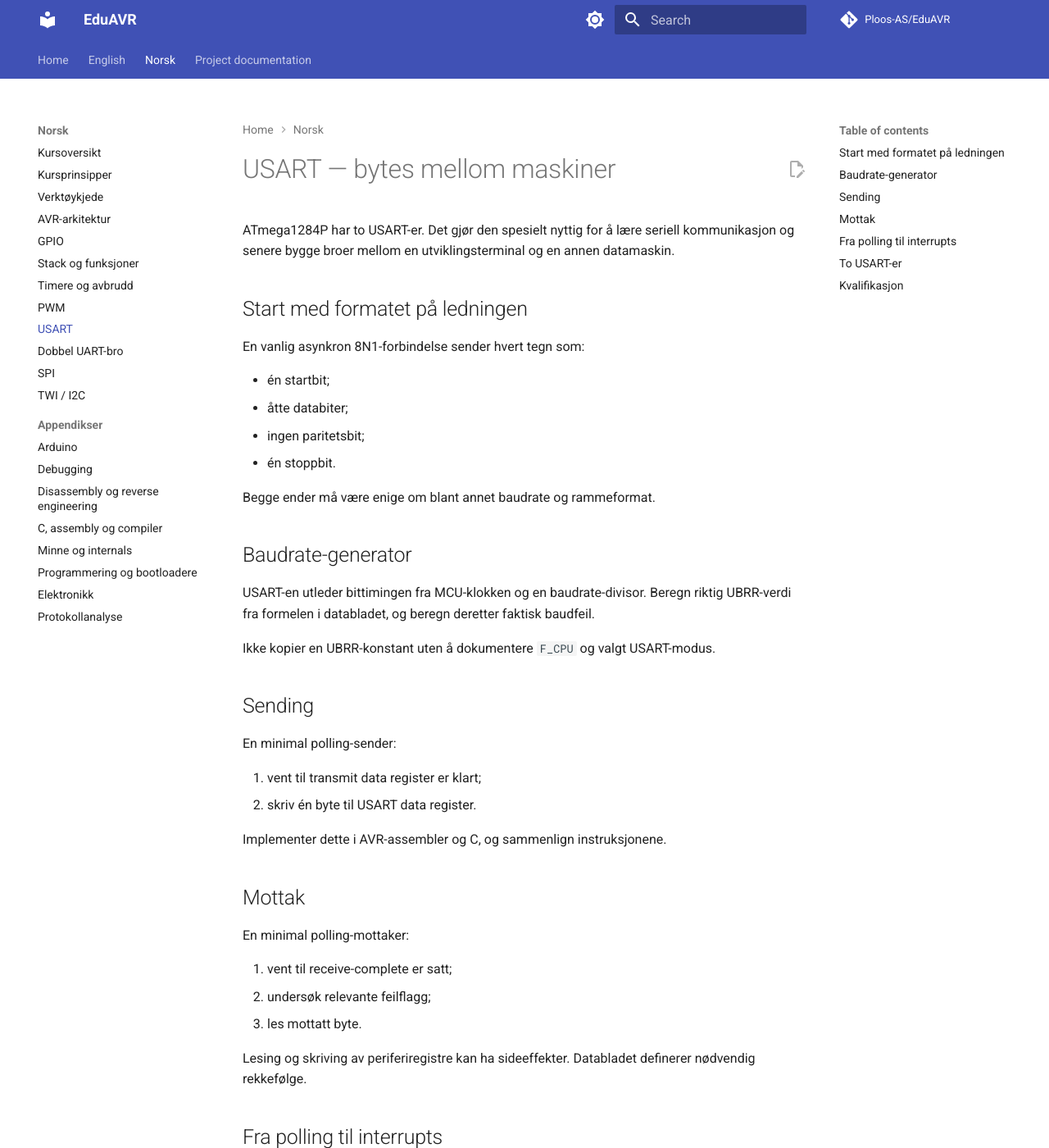
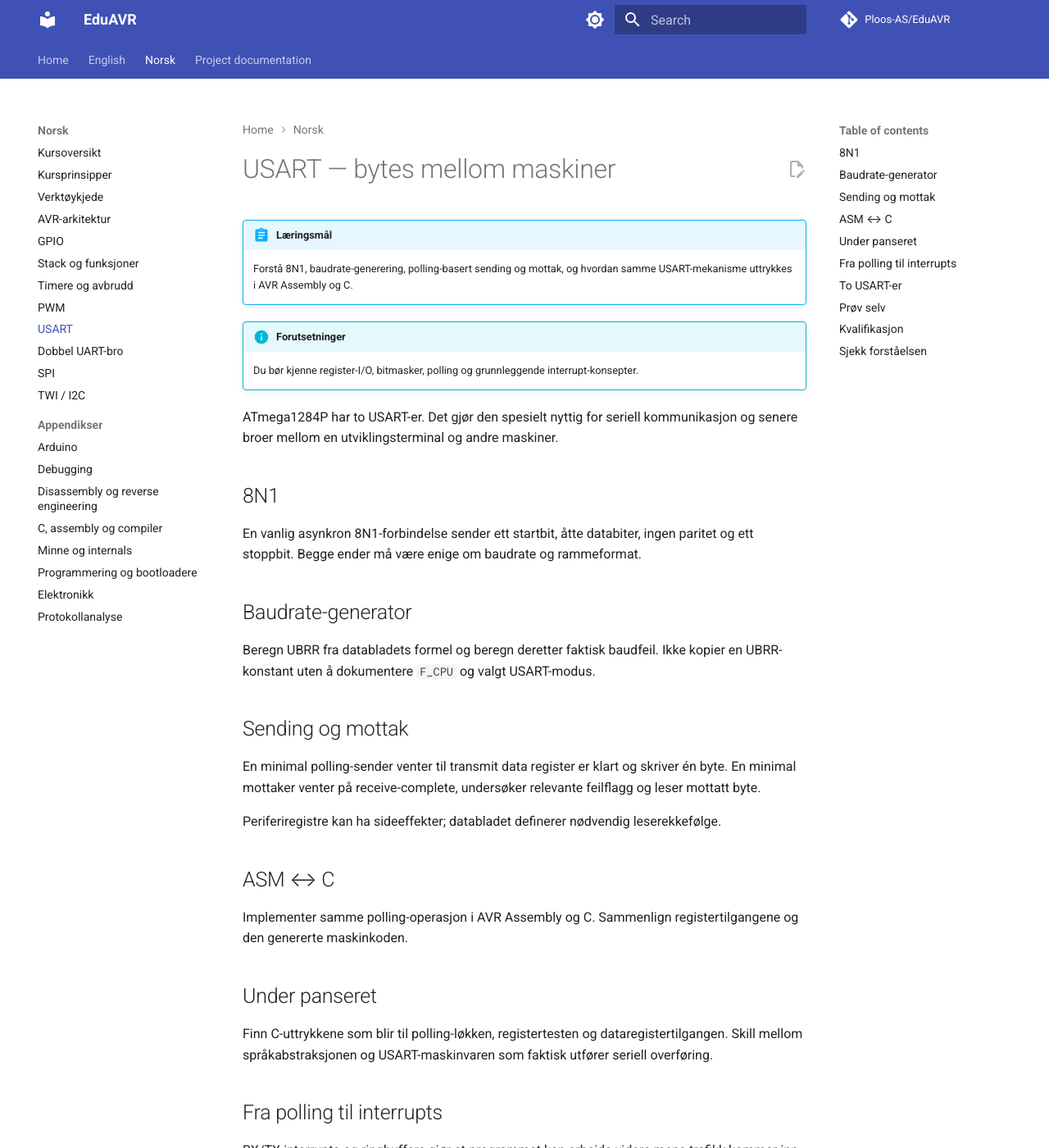
Before and after one commit to Ploos-AS/EduAVR, an MkDocs documentation site: the page built from docs/no/07-usart.md, in a window 1280 px wide and 1400 px high. Shown: the whole window at 82% size. Built offline with MkDocs 1.6.1 and Material for MkDocs 9.7.7, drawn with Linux system fonts in a browser that asks for light colours; comment, search, counter and statistics services are not loaded; some of the changed text lies outside the part shown.

Commit message:
docs: harmonize core lesson structure

````diff
--- a/docs/no/07-usart.md
+++ b/docs/no/07-usart.md
@@ -1,59 +1,64 @@
 # USART — bytes mellom maskiner
 
-ATmega1284P har to USART-er. Det gjør den spesielt nyttig for å lære seriell kommunikasjon og senere bygge broer mellom en utviklingsterminal og en annen datamaskin.
+!!! abstract "Læringsmål"
+    Forstå 8N1, baudrate-generering, polling-basert sending og mottak, og hvordan samme USART-mekanisme uttrykkes i AVR Assembly og C.
 
-## Start med formatet på ledningen
+!!! info "Forutsetninger"
+    Du bør kjenne register-I/O, bitmasker, polling og grunnleggende interrupt-konsepter.
 
-En vanlig asynkron 8N1-forbindelse sender hvert tegn som:
+ATmega1284P har to USART-er. Det gjør den spesielt nyttig for seriell kommunikasjon og senere broer mellom en utviklingsterminal og andre maskiner.
 
-- én startbit;
-- åtte databiter;
-- ingen paritetsbit;
-- én stoppbit.
+## 8N1
 
-Begge ender må være enige om blant annet baudrate og rammeformat.
+En vanlig asynkron 8N1-forbindelse sender ett startbit, åtte databiter, ingen paritet og ett stoppbit. Begge ender må være enige om baudrate og rammeformat.
 
 ## Baudrate-generator
 
-USART-en utleder bittimingen fra MCU-klokken og en baudrate-divisor. Beregn riktig UBRR-verdi fra formelen i databladet, og beregn deretter faktisk baudfeil.
+Beregn UBRR fra databladets formel og beregn deretter faktisk baudfeil. Ikke kopier en UBRR-konstant uten å dokumentere `F_CPU` og valgt USART-modus.
 
-Ikke kopier en UBRR-konstant uten å dokumentere `F_CPU` og valgt USART-modus.
+## Sending og mottak
 
-## Sending
+En minimal polling-sender venter til transmit data register er klart og skriver én byte. En minimal mottaker venter på receive-complete, undersøker relevante feilflagg og leser mottatt byte.
 
-En minimal polling-sender:
+Periferiregistre kan ha sideeffekter; databladet definerer nødvendig leserekkefølge.
 
-1. vent til transmit data register er klart;
-2. skriv én byte til USART data register.
+## ASM ↔ C
 
-Implementer dette i AVR-assembler og C, og sammenlign instruksjonene.
+Implementer samme polling-operasjon i AVR Assembly og C. Sammenlign registertilgangene og den genererte maskinkoden.
 
-## Mottak
+## Under panseret
 
-En minimal polling-mottaker:
-
-1. vent til receive-complete er satt;
-2. undersøk relevante feilflagg;
-3. les mottatt byte.
-
-Lesing og skriving av periferiregistre kan ha sideeffekter. Databladet definerer nødvendig rekkefølge.
+Finn C-uttrykkene som blir til polling-løkken, registertesten og dataregistertilgangen. Skill mellom språkabstraksjonen og USART-maskinvaren som faktisk utfører seriell overføring.
 
 ## Fra polling til interrupts
 
-Polling gjør mekanismen lett å forstå. Senere gjør RX/TX-interrupts og ringbuffere at programmet kan gjøre nyttig arbeid samtidig som seriell trafikk kommer inn.
+RX/TX-interrupts og ringbuffere gjør at programmet kan arbeide videre mens trafikk kommer inn.
 
 ## To USART-er
-
-EduAVR bruker først én USART til terminaløvelser. Senere capstones kan bruke begge:
 
 ```text
 PC/Linux-terminal <-- USART0 --> ATmega1284P <-- USART1 --> retro-maskin/enhet
 ```
 
-Dette gir en naturlig vei mot terminal-, BBS- og retro serial gateway-prosjekter.
+Dette leder naturlig videre til terminal-, BBS- og retro serial gateway-prosjekter.
+
+## Prøv selv
+
+Bygg C- og Assembly-eksemplene. Beregn baudrate-konfigurasjonen fra `F_CPU`, spor én sendt og én mottatt byte og sammenlign instruksjonsflyten.
+
+!!! success "Forventet resultat"
+    Du kan forklare rammeformatet, utlede baudrate-konfigurasjonen og peke ut registertilgangene som sender og mottar en byte.
 
 ## Kvalifikasjon
 
-Q1 kan verifisere registerkonfigurasjon, baudberegninger, buffer/state-machine-logikk og simulert USART-oppførsel der modellen støtter det.
+Q1 kan verifisere registerkonfigurasjon, baudberegninger, buffer/state-machine-logikk og simulert USART-oppførsel der modellen støtter det. Q2 kreves for elektriske serieforbindelser, nivåkompatibilitet, kabling og fysiske målinger.
 
-Q2 kreves for elektriske serieforbindelser, nivåkompatibilitet, kabling og målinger på ekte maskinvare.
+## Sjekk forståelsen
+
+1. Hva betyr 8N1?
+2. Hvorfor må `F_CPU` være kjent?
+3. Hvilken fordel gir polling pedagogisk?
+4. Hva må testes fysisk i Q2?
+
+!!! tip "Neste"
+    Fortsett til [Dual-UART-bro](08-dual-uart-bridge.md).
````
